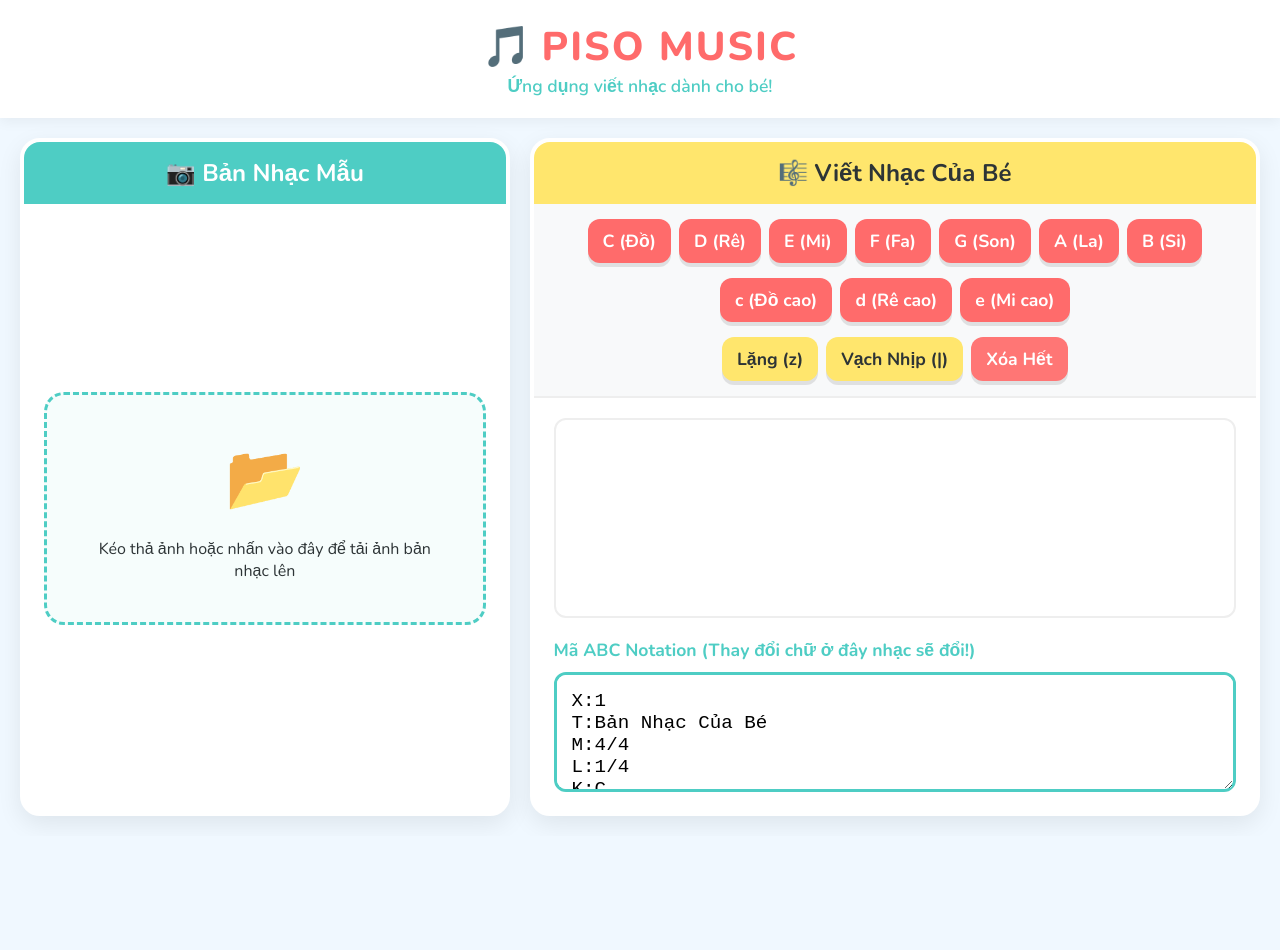
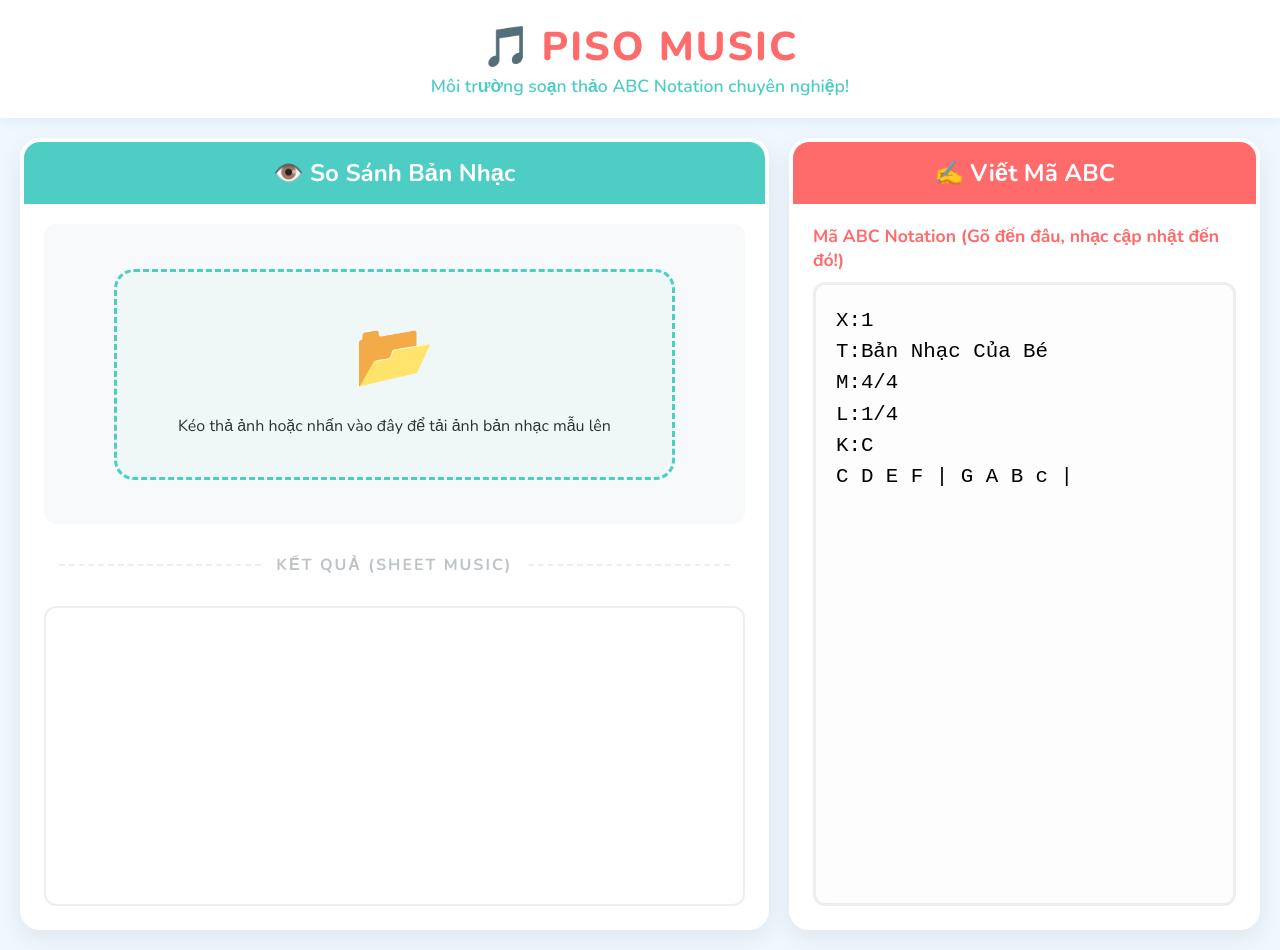
Before and after one commit to infinitehorizons2012-code/piso, a website built with Vite: page index.html in a window 1280 px wide. Before the commit the page ends 836 px from the top, so only its background shows below. Built offline with nearby package versions, Linux system fonts and the light colour scheme; what abcjs would draw is missing.

Commit message:
feat: restructure UI for vertical comparison layout

```diff
--- a/index.html
+++ b/index.html
@@ -3,7 +3,7 @@
   <head>
     <meta charset="UTF-8" />
     <meta name="viewport" content="width=device-width, initial-scale=1.0" />
-    <title>Piso - Viết Nhạc Vui Nhộn</title>
+    <title>Piso - Viết Nhạc Nhanh</title>
     <!-- Add Google Font -->
     <link href="https://fonts.googleapis.com/css2?family=Nunito:wght@400;600;700;800&display=swap" rel="stylesheet">
     <!-- abcjs CSS -->
@@ -16,61 +16,46 @@
         <span class="logo-icon">🎵</span>
         <h1>Piso Music</h1>
       </div>
-      <p class="subtitle">Ứng dụng viết nhạc dành cho bé!</p>
+      <p class="subtitle">Môi trường soạn thảo ABC Notation chuyên nghiệp!</p>
     </header>
 
     <main class="app-container">
-      <!-- Left side: Image uploader & viewer -->
+      <!-- Left side: Image Viewer (Top) + Sheet Music (Bottom) -->
       <section class="panel left-panel">
         <div class="panel-header">
-          <h2>📷 Bản Nhạc Mẫu</h2>
+          <h2>👁️ So Sánh Bản Nhạc</h2>
         </div>
-        <div class="panel-content" id="image-container">
-          <div id="upload-prompt" class="upload-prompt">
-            <span class="upload-icon">📂</span>
-            <p>Kéo thả ảnh hoặc nhấn vào đây để tải ảnh bản nhạc lên</p>
-            <input type="file" id="image-upload" accept="image/*" hidden />
+        <div class="panel-content" id="comparison-container">
+
+          <!-- Image Upload & Viewer -->
+          <div id="image-container">
+            <div id="upload-prompt" class="upload-prompt">
+              <span class="upload-icon">📂</span>
+              <p>Kéo thả ảnh hoặc nhấn vào đây để tải ảnh bản nhạc mẫu lên</p>
+              <input type="file" id="image-upload" accept="image/*" hidden />
+            </div>
+            <img id="uploaded-image" style="display: none;" alt="Bản nhạc mẫu" />
           </div>
-          <img id="uploaded-image" style="display: none;" alt="Bản nhạc của bạn" />
+
+          <!-- Divider -->
+          <div class="divider">Kết Quả (Sheet Music)</div>
+
+          <!-- ABCJS visual rendering -->
+          <div id="paper" class="sheet-music-display"></div>
+
         </div>
       </section>
 
       <!-- Right side: ABC Editor -->
       <section class="panel right-panel">
-        <div class="panel-header">
-          <h2>🎼 Viết Nhạc Của Bé</h2>
-        </div>
-
-        <!-- Toolbar -->
-        <div class="toolbar">
-          <div class="toolbar-group">
-            <button class="tool-btn note-btn" data-abc="C">C (Đồ)</button>
-            <button class="tool-btn note-btn" data-abc="D">D (Rê)</button>
-            <button class="tool-btn note-btn" data-abc="E">E (Mi)</button>
-            <button class="tool-btn note-btn" data-abc="F">F (Fa)</button>
-            <button class="tool-btn note-btn" data-abc="G">G (Son)</button>
-            <button class="tool-btn note-btn" data-abc="A">A (La)</button>
-            <button class="tool-btn note-btn" data-abc="B">B (Si)</button>
-          </div>
-          <div class="toolbar-group">
-            <button class="tool-btn note-btn" data-abc="c">c (Đồ cao)</button>
-            <button class="tool-btn note-btn" data-abc="d">d (Rê cao)</button>
-            <button class="tool-btn note-btn" data-abc="e">e (Mi cao)</button>
-          </div>
-          <div class="toolbar-group">
-            <button class="tool-btn utility-btn" data-abc="z">Lặng (z)</button>
-            <button class="tool-btn utility-btn" data-abc="|">Vạch Nhịp (|)</button>
-            <button class="tool-btn action-btn" id="clear-btn">Xóa Hết</button>
-          </div>
+        <div class="panel-header" style="background: var(--primary);">
+          <h2 style="color: white;">✍️ Viết Mã ABC</h2>
         </div>
 
         <div class="panel-content editor-content">
-          <!-- ABCJS visual rendering -->
-          <div id="paper" class="sheet-music-display"></div>
-
           <!-- Text area for ABC Notation -->
           <div class="abc-input-container">
-            <label for="abc-code">Mã ABC Notation (Thay đổi chữ ở đây nhạc sẽ đổi!)</label>
+            <label for="abc-code">Mã ABC Notation (Gõ đến đâu, nhạc cập nhật đến đó!)</label>
             <textarea id="abc-code" spellcheck="false" placeholder="Gõ abc vào đây..."></textarea>
           </div>
         </div>
--- a/main.js
+++ b/main.js
@@ -32,40 +32,6 @@
 abcTextarea.addEventListener('input', () => {
   renderSheetMusic();
 });
-
-// --- Toolbar Logic ---
-const toolBtns = document.querySelectorAll('.tool-btn[data-abc]');
-const clearBtn = document.getElementById('clear-btn');
-
-toolBtns.forEach(btn => {
-  btn.addEventListener('click', () => {
-    const note = btn.getAttribute('data-abc');
-    insertTextAtCursor(abcTextarea, note + " ");
-    renderSheetMusic();
-    abcTextarea.focus();
-  });
-});
-
-clearBtn.addEventListener('click', () => {
-  if (confirm('Bé có chắc muốn xóa hết bản nhạc không?')) {
-    abcTextarea.value = `X:1
-T:Bản Nhạc Của Bé
-M:4/4
-L:1/4
-K:C\n`;
-    renderSheetMusic();
-    abcTextarea.focus();
-  }
-});
-
-function insertTextAtCursor(el, text) {
-  const start = el.selectionStart;
-  const end = el.selectionEnd;
-  const textBefore = el.value.substring(0, start);
-  const textAfter  = el.value.substring(end, el.value.length);
-  el.value = textBefore + text + textAfter;
-  el.selectionStart = el.selectionEnd = start + text.length;
-}
 
 // --- Image Upload Logic ---
 const uploadPrompt = document.getElementById('upload-prompt');
--- a/style.css
+++ b/style.css
@@ -63,7 +63,7 @@
   flex: 1;
   gap: 20px;
   padding: 0 20px 20px;
-  max-width: 1600px;
+  max-width: 1800px;
   margin: 0 auto;
   width: 100%;
 }
@@ -78,13 +78,13 @@
   border: 4px solid white;
 }
 
+/* Make left panel wider to fit sheet music */
 .left-panel {
-  flex: 1;
-  max-width: 40%;
+  flex: 1.6;
 }
 
 .right-panel {
-  flex: 1.5;
+  flex: 1;
 }
 
 .panel-header {
@@ -114,11 +114,21 @@
   overflow: auto;
 }
 
+#comparison-container {
+  display: flex;
+  flex-direction: column;
+  gap: 20px;
+}
+
 /* Image Upload Styles */
 #image-container {
+  display: flex;
   justify-content: center;
   align-items: center;
-  min-height: 400px;
+  min-height: 300px;
+  background: #f8f9fa;
+  border-radius: 12px;
+  overflow: hidden;
 }
 
 .upload-prompt {
@@ -129,6 +139,7 @@
   cursor: pointer;
   transition: all 0.3s;
   background: rgba(78, 205, 196, 0.05);
+  width: 80%;
 }
 
 .upload-prompt:hover {
@@ -146,65 +157,27 @@
   max-width: 100%;
   max-height: 100%;
   object-fit: contain;
-  border-radius: 8px;
   cursor: grab;
 }
 #uploaded-image:active {
   cursor: grabbing;
 }
 
-/* Toolbar Styles */
-.toolbar {
-  padding: 15px 20px;
-  background: #f8f9fa;
-  border-bottom: 2px solid #eee;
+.divider {
+  text-align: center;
+  font-weight: bold;
+  color: #bdc3c7;
+  text-transform: uppercase;
+  letter-spacing: 2px;
+  margin: 10px 0;
   display: flex;
-  flex-wrap: wrap;
-  gap: 15px;
-  justify-content: center;
+  align-items: center;
 }
-
-.toolbar-group {
-  display: flex;
-  gap: 8px;
-  flex-wrap: wrap;
-}
-
-.tool-btn {
-  padding: 10px 15px;
-  font-size: 1.1rem;
-  font-weight: bold;
-  font-family: inherit;
-  border: none;
-  border-radius: 12px;
-  cursor: pointer;
-  transition: transform 0.1s, box-shadow 0.1s;
-  box-shadow: 0 4px 0 rgba(0,0,0,0.1);
-}
-
-.tool-btn:active {
-  transform: translateY(4px);
-  box-shadow: 0 0px 0 rgba(0,0,0,0.1);
-}
-
-.note-btn {
-  background: var(--primary);
-  color: white;
-}
-
-.utility-btn {
-  background: var(--accent);
-  color: var(--text-dark);
-}
-
-.action-btn {
-  background: #ff7675;
-  color: white;
-}
-
-/* Editor Styles */
-.editor-content {
-  gap: 20px;
+.divider::before, .divider::after {
+  content: "";
+  flex: 1;
+  border-bottom: 2px dashed #eee;
+  margin: 0 15px;
 }
 
 .sheet-music-display {
@@ -212,36 +185,47 @@
   background: #fff;
   border-radius: 12px;
   padding: 10px;
-  min-height: 200px;
+  min-height: 300px;
   overflow-x: auto;
   border: 2px solid #eee;
+}
+
+/* Editor Styles */
+.editor-content {
+  display: flex;
+  flex-direction: column;
 }
 
 .abc-input-container {
   display: flex;
   flex-direction: column;
   gap: 10px;
+  flex: 1;
 }
 
 .abc-input-container label {
   font-weight: bold;
-  color: var(--secondary);
+  color: var(--primary);
   font-size: 1.1rem;
 }
 
 #abc-code {
+  flex: 1;
   width: 100%;
-  height: 120px;
-  padding: 15px;
-  border: 3px solid var(--secondary);
+  min-height: 500px;
+  padding: 20px;
+  border: 3px solid #eee;
   border-radius: 12px;
   font-family: monospace;
-  font-size: 1.2rem;
-  resize: vertical;
+  font-size: 1.3rem;
+  line-height: 1.5;
+  resize: none;
   outline: none;
+  background: #fdfdfd;
 }
 #abc-code:focus {
-  box-shadow: 0 0 0 4px rgba(78, 205, 196, 0.3);
+  border-color: var(--primary);
+  box-shadow: 0 0 0 4px rgba(255, 107, 107, 0.1);
 }
 
 /* Responsive */
```
